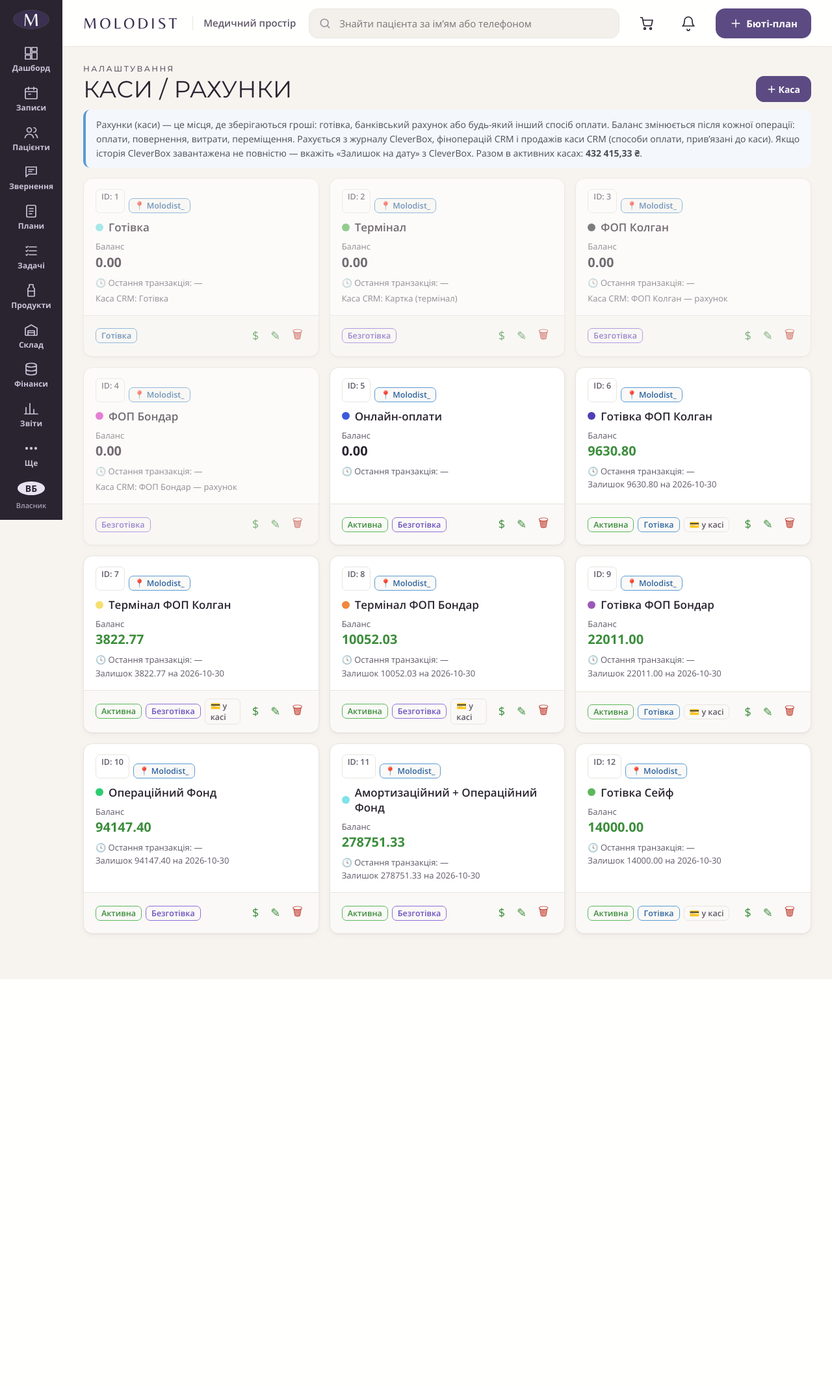
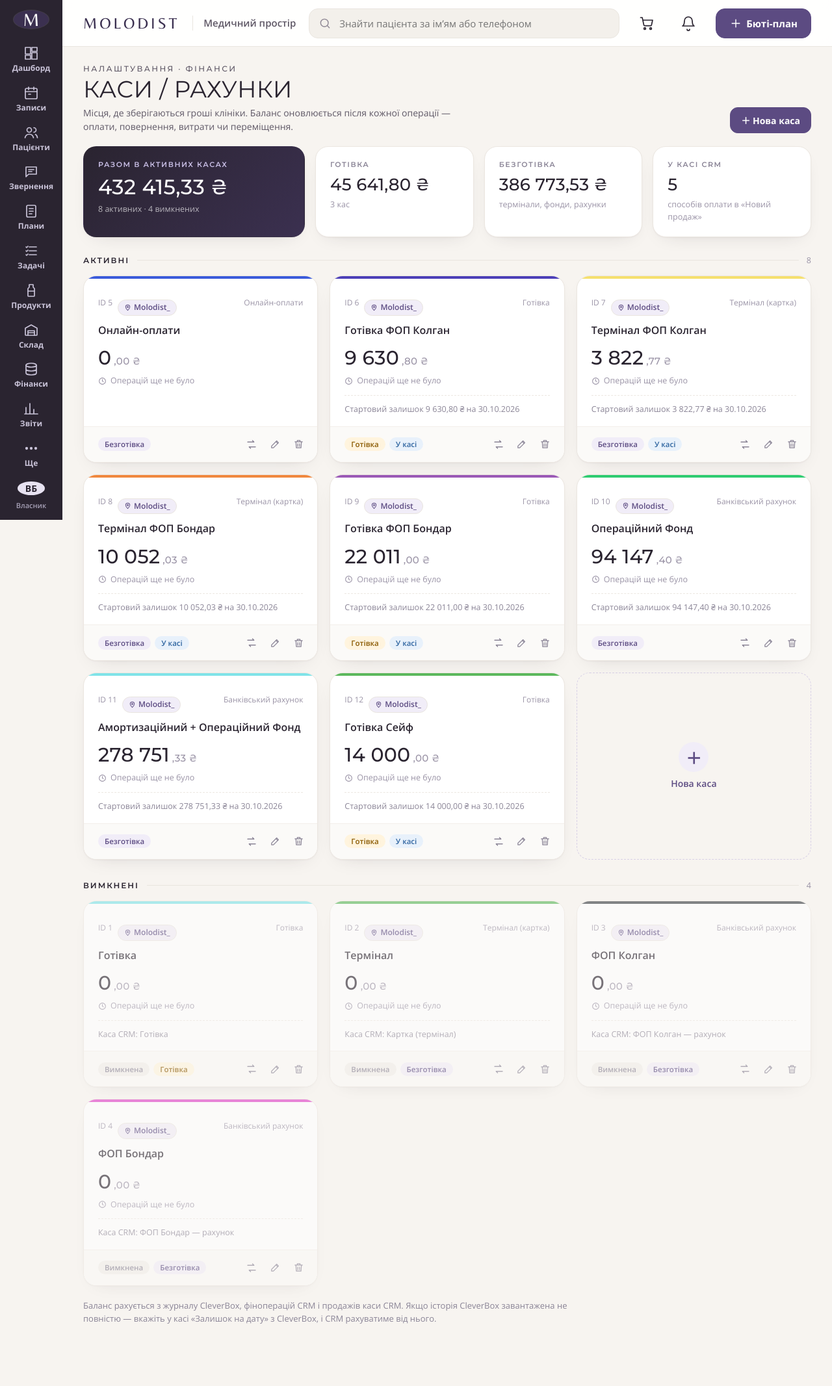
Before and after one commit to Vadym1927/molodist-crm, a FastAPI app: page /settings/cashboxes in a window 1280 px wide. Shown: the whole page at 65% size. Before the commit the page ends 1507 px from the top, so only its background shows below. Run offline with FastAPI, Linux system fonts and the light colour scheme; the visitor is signed in with stand-in values (Sample User, id 1); data comes from the database, SQL or seed files in the repository; data that the repository does not hold is empty.

Commit message:
Каси / рахунки: новий вигляд за брендбуком — підсумки (разом, готівка, безготівка, у касі), рівні картки з кольоровою смугою, великий баланс, групи Активні / Вимкнені / Видалені
Co-Authored-By: Claude Opus 5.5 <noreply@anthropic.com>
Claude-Session: https://claude.ai/code/session_01FHuvTsVE9Z5DNtMnQMpvBn

```diff
--- a/app/templates/cashboxes.html
+++ b/app/templates/cashboxes.html
@@ -4,45 +4,88 @@
 {% set qp = request.query_params %}
 {% include "_cs_style.html" %}
 <style>
-.bx-grid{display:grid;grid-template-columns:repeat(auto-fill,minmax(300px,1fr));gap:16px}
-.bx{background:#fff;border:1px solid var(--line);border-radius:14px;box-shadow:var(--shadow);display:flex;flex-direction:column}
-.bx .tp{padding:16px 18px;flex:1}.bx .bt{display:flex;align-items:center;gap:6px;padding:12px 18px;border-top:1px solid var(--line);background:#FAF9F7;border-radius:0 0 14px 14px}
-.tg{display:inline-block;border:1.5px solid var(--line);border-radius:7px;padding:2px 8px;font:600 12.5px var(--sans);color:var(--muted)}
-.tg.loc{border-color:#5B9BD5;color:#2f65a0}.tg.on{border-color:#5CB85C;color:#3c8d3c}.tg.cash{border-color:#5B9BD5;color:#2f65a0}.tg.nc{border-color:#8E6FD8;color:#6A4FC0}
-.bx h3{display:flex;align-items:center;gap:8px;margin:10px 0 8px;font:600 17px var(--sans);text-transform:none;letter-spacing:0}
-.dot{width:12px;height:12px;border-radius:50%;flex:none}
-.bal{font:700 20px var(--sans)}.bal.pos{color:#3c8d3c}.bal.neg{color:#C0392B}
-.ic{border:0;background:none;cursor:pointer;font-size:18px;padding:4px 6px;border-radius:8px}.ic:hover{background:var(--soft)}
-.bx.off{opacity:.65}
+.cx-head{display:flex;justify-content:space-between;align-items:flex-end;gap:16px;flex-wrap:wrap;margin-bottom:20px}
+.cx-head p{margin:6px 0 0;color:var(--muted);font-size:14px;max-width:620px;line-height:1.5}
+.cx-sum{display:grid;grid-template-columns:1.4fr 1fr 1fr 1fr;gap:16px;margin-bottom:26px}
+.cx-k{background:#fff;border:1px solid #ECE7E1;border-radius:20px;padding:20px 22px;box-shadow:0 1px 2px rgba(42,36,48,.04),0 10px 30px -18px rgba(42,36,48,.22)}
+.cx-k span{display:block;font:600 11px var(--head);letter-spacing:.14em;text-transform:uppercase;color:#8a8496}
+.cx-k b{display:block;margin-top:10px;font:500 26px/1.1 var(--head);color:#2A2430;letter-spacing:.01em;white-space:nowrap}
+.cx-k small{display:block;margin-top:6px;color:#9a93a6;font-size:12.5px}
+.cx-k.hero{background:linear-gradient(135deg,#2A2430 0%,#3B3050 100%);border-color:transparent;color:#fff}
+.cx-k.hero span{color:#C9BFE6}.cx-k.hero b{color:#fff;font-size:32px}.cx-k.hero small{color:rgba(255,255,255,.65)}
+.cx-sec{display:flex;align-items:center;gap:12px;margin:6px 0 14px}
+.cx-sec h2{margin:0;font:600 12px var(--head);letter-spacing:.16em;text-transform:uppercase;color:#2A2430}
+.cx-sec i{flex:1;height:1px;background:#E9E5DF}.cx-sec em{font-style:normal;color:#9a93a6;font-size:12.5px}
+.bx-grid{display:grid;grid-template-columns:repeat(auto-fill,minmax(290px,1fr));gap:18px;margin-bottom:30px}
+.bx{position:relative;background:#fff;border:1px solid #ECE7E1;border-radius:20px;display:flex;flex-direction:column;overflow:hidden;
+  box-shadow:0 1px 2px rgba(42,36,48,.04),0 10px 30px -20px rgba(42,36,48,.25);transition:transform .15s,box-shadow .15s}
+.bx:hover{transform:translateY(-2px);box-shadow:0 2px 4px rgba(42,36,48,.05),0 18px 40px -22px rgba(42,36,48,.35)}
+.bx:before{content:"";position:absolute;left:0;top:0;right:0;height:4px;background:var(--bc,#C9BFE6)}
+.bx .tp{padding:22px 22px 16px;flex:1;display:flex;flex-direction:column}
+.bx .meta{display:flex;align-items:center;gap:8px;font-size:12px;color:#9a93a6}
+.bx .meta .loc{display:inline-flex;align-items:center;gap:4px;color:#5C4B82;background:#F1EDF8;border-radius:99px;padding:2px 9px;font-weight:600}
+.bx h3{margin:12px 0 0;font:600 16px/1.3 var(--sans);text-transform:none;letter-spacing:0;color:#2A2430}
+.bx .bl{margin-top:18px;font:500 30px/1 var(--head);color:#2A2430;letter-spacing:.01em}
+.bx .bl small{font:500 15px var(--head);color:#9a93a6;margin-left:4px}
+.bx .bl.neg{color:#B23B2E}
+.bx .lt{margin-top:10px;font-size:12.5px;color:#9a93a6;display:flex;align-items:center;gap:6px}
+.bx .ex{margin-top:12px;padding-top:12px;border-top:1px dashed #ECE7E1;font-size:12.5px;color:#8a8496;line-height:1.5}
+.bx .bt{display:flex;align-items:center;gap:6px;flex-wrap:wrap;row-gap:4px;padding:10px 12px 10px 22px;border-top:1px solid #F3EFEA;background:#FBFAF8}
+.pl{display:inline-flex;align-items:center;gap:5px;font:600 11.5px var(--sans);border-radius:99px;padding:3px 10px;white-space:nowrap}
+.pl.on{background:#EAF6EA;color:#2E6B2E}.pl.on:before{content:"";width:6px;height:6px;border-radius:50%;background:#4CAF50}
+.pl.off{background:#F2EFEA;color:#8a8496}
+.pl.cash{background:#FFF4DE;color:#8A5A00}.pl.nc{background:#F1EDF8;color:#5C4B82}.pl.pos{background:#E8F1FB;color:#2f65a0}
+.ib{width:34px;height:34px;flex:none;display:grid;place-items:center;border:0;background:none;border-radius:10px;cursor:pointer;color:#8a8496;text-decoration:none}
+.ib:hover{background:#F1EDF8;color:#3B3050}.ib.del:hover{background:#FDECEA;color:#B23B2E}
+.bx.off{opacity:.62}.bx.off:hover{opacity:1}
+.cx-add{border:1.5px dashed #D8D0E6;border-radius:20px;display:grid;place-items:center;min-height:150px;cursor:pointer;background:transparent;color:#5C4B82;font:600 14px var(--sans);gap:8px;align-content:center}
+.cx-add:hover{background:#F7F4FB;border-color:#5C4B82}
+.cx-add i{width:46px;height:46px;border-radius:50%;background:#F1EDF8;display:grid;place-items:center;font-style:normal;font-size:24px}
+.cx-note{font-size:13px;color:#8a8496;line-height:1.55;max-width:760px;margin:-10px 0 24px}
+@media(max-width:900px){.cx-sum{grid-template-columns:1fr 1fr}.cx-k.hero{grid-column:1/-1}}
 </style>
-<div class="eyebrow"><a href="/settings" style="text-decoration:none">Налаштування</a></div>
-<div class="row between" style="gap:8px;flex-wrap:wrap"><h1 style="margin:0">Каси / рахунки</h1>
-  <button class="btn" type="button" onclick="bxEdit(null)">＋ Каса</button></div>
+{% set act = boxes|rejectattr('deleted')|selectattr('active')|list %}
+{% set inact = boxes|rejectattr('deleted')|rejectattr('active')|list %}
+{% set dels = boxes|selectattr('deleted')|list %}
+{% set cash_t = act|selectattr('cash')|sum(attribute='balance') %}
+<div class="cx-head"><div><div class="eyebrow"><a href="/settings" style="text-decoration:none">Налаштування · Фінанси</a></div><h1 style="margin:0">Каси / рахунки</h1>
+  <p>Місця, де зберігаються гроші клініки. Баланс оновлюється після кожної операції — оплати, повернення, витрати чи переміщення.</p></div>
+  <button class="btn" type="button" onclick="bxEdit(null)">＋ Нова каса</button></div>
 {% if qp.get('msg') %}<div class="alert" style="background:var(--ok-bg);color:var(--ok)">{{ qp.get('msg') }}</div>{% endif %}
 {% if qp.get('err') %}<div class="alert">{{ qp.get('err') }}</div>{% endif %}
-<div class="cs-note" style="margin:12px 0 16px">Рахунки (каси) — це місця, де зберігаються гроші: готівка, банківський рахунок або будь-який інший спосіб оплати. Баланс змінюється після кожної операції: оплати, повернення, витрати, переміщення. Рахується з журналу CleverBox, фіноперацій CRM і продажів каси CRM (способи оплати, привʼязані до каси). Якщо історія CleverBox завантажена не повністю — вкажіть «Залишок на дату» з CleverBox. Разом в активних касах: <b>{{ total|uah }}</b>.</div>
+<div class="cx-sum">
+  <div class="cx-k hero"><span>Разом в активних касах</span><b>{{ '{:,.2f}'.format(total).replace(',', ' ').replace('.', ',') }} ₴</b><small>{{ act|length }} активних · {{ inact|length }} вимкнених</small></div>
+  <div class="cx-k"><span>Готівка</span><b>{{ '{:,.2f}'.format(cash_t).replace(',', ' ').replace('.', ',') }} ₴</b><small>{{ act|selectattr('cash')|list|length }} кас</small></div>
+  <div class="cx-k"><span>Безготівка</span><b>{{ '{:,.2f}'.format(total - cash_t).replace(',', ' ').replace('.', ',') }} ₴</b><small>термінали, фонди, рахунки</small></div>
+  <div class="cx-k"><span>У касі CRM</span><b>{{ act|selectattr('in_pos')|list|length }}</b><small>способів оплати в «Новий продаж»</small></div>
+</div>
 
 {% macro card(b) %}
-<div class="bx {{ '' if b.active else 'off' }}"><div class="tp">
-  <div style="display:flex;gap:6px;flex-wrap:wrap"><span class="tg">ID: {{ b.id }}</span>{% if b.location %}<span class="tg loc">📍 {{ b.location }}</span>{% endif %}</div>
-  <h3><span class="dot" style="background:{{ b.color or '#999' }}"></span>{{ b.name }}</h3>
-  <div class="small muted">Баланс</div><div class="bal {{ 'pos' if b.balance > 0 else ('neg' if b.balance < 0 else '') }}">{{ '%.2f'|format(b.balance) }}</div>
-  <div class="small muted" style="margin-top:8px">🕓 Остання транзакція: {{ b.last|dt('%d.%m.%Y • %H:%M') if b.last else '—' }}</div>
-  {% if b.methods %}<div class="small muted" style="margin-top:4px">Каса CRM: {{ b.methods|join(', ') }}</div>{% endif %}
-  {% if b.opening_date %}<div class="small muted">Залишок {{ '%.2f'|format(b.opening) }} на {{ b.opening_date }}</div>{% endif %}
+<div class="bx {{ '' if b.active and not b.deleted else 'off' }}" style="--bc:{{ b.color or '#C9BFE6' }}"><div class="tp">
+  <div class="meta"><span>ID {{ b.id }}</span>{% if b.location %}<span class="loc"><svg width="11" height="11" viewBox="0 0 24 24" fill="none" stroke="currentColor" stroke-width="2.2" stroke-linecap="round" stroke-linejoin="round"><path d="M12 21s-7-6.2-7-11.5a7 7 0 0 1 14 0C19 14.8 12 21 12 21z"/><circle cx="12" cy="9.5" r="2.4"/></svg>{{ b.location }}</span>{% endif %}<span style="margin-left:auto">{{ b.type_label }}</span></div>
+  <h3>{{ b.name }}</h3>
+  {% set whole, frac = ('%.2f'|format(b.balance)).split('.') %}
+  <div class="bl {{ 'neg' if b.balance < 0 }}">{{ '{:,}'.format(whole|int).replace(',', ' ') }}<small>,{{ frac }} ₴</small></div>
+  <div class="lt"><svg width="13" height="13" viewBox="0 0 24 24" fill="none" stroke="currentColor" stroke-width="2" stroke-linecap="round"><circle cx="12" cy="12" r="9"/><path d="M12 7v5l3 2"/></svg>{{ ('Остання операція ' ~ b.last|dt('%d.%m.%Y, %H:%M')) if b.last else 'Операцій ще не було' }}</div>
+  {% if b.methods or b.opening_date or b.note %}<div class="ex">{% if b.methods %}Каса CRM: {{ b.methods|join(', ') }}<br>{% endif %}{% if b.opening_date %}Стартовий залишок {{ '{:,.2f}'.format(b.opening or 0).replace(',', ' ').replace('.', ',') }} ₴ на {{ b.opening_date[8:10] }}.{{ b.opening_date[5:7] }}.{{ b.opening_date[:4] }}<br>{% endif %}{{ b.note or '' }}</div>{% endif %}
   </div><div class="bt">
-  {% if b.active %}<span class="tg on">Активна</span>{% endif %}<span class="tg {{ 'cash' if b.cash else 'nc' }}">{{ 'Готівка' if b.cash else 'Безготівка' }}</span>{% if b.in_pos and b.active %}<span class="tg" title="Показується в касі як спосіб оплати">💳 у касі</span>{% endif %}
-  <span style="flex:1"></span>
-  {% if b.deleted %}<form method="post" action="/settings/cashboxes/{{ b.id }}/restore" style="margin:0"><button class="btn ghost" style="padding:3px 10px">Відновити</button></form>
-  {% else %}<a class="ic" href="?open={{ b.id }}" title="Рух коштів" style="color:#3c8d3c;text-decoration:none">$</a>
-  <button class="ic" type="button" title="Змінити" style="color:#3c8d3c" onclick='bxEdit({{ b|tojson }})'>✎</button>
-  <form method="post" action="/settings/cashboxes/{{ b.id }}/delete" data-delpw="Видалити касу «{{ b.name }}»? Якщо по ній були операції — вона перейде у «Видалені каси»." style="margin:0"><button class="ic" title="Видалити" style="color:#C0392B">🗑</button></form>{% endif %}
+  {% if b.deleted %}<span class="pl off">Видалена {{ b.deleted_at or '' }}</span>{% elif b.active %}{% else %}<span class="pl off">Вимкнена</span>{% endif %}
+  <span class="pl {{ 'cash' if b.cash else 'nc' }}">{{ 'Готівка' if b.cash else 'Безготівка' }}</span>{% if b.in_pos and b.active and not b.deleted %}<span class="pl pos" title="Показується в «Новий продаж» як спосіб оплати">У касі</span>{% endif %}
+  <span style="flex:1"></span><span style="display:inline-flex;gap:2px;margin-left:auto">
+  {% if b.deleted %}<form method="post" action="/settings/cashboxes/{{ b.id }}/restore" style="margin:0"><button class="btn ghost" style="padding:4px 12px">Відновити</button></form>
+  {% else %}<a class="ib" href="?open={{ b.id }}" title="Рух коштів"><svg width="18" height="18" viewBox="0 0 24 24" fill="none" stroke="currentColor" stroke-width="1.8" stroke-linecap="round" stroke-linejoin="round"><path d="M4 7h13l-3-3M20 17H7l3 3"/></svg></a>
+  <button class="ib" type="button" title="Змінити" onclick='bxEdit({{ b|tojson }})'><svg width="17" height="17" viewBox="0 0 24 24" fill="none" stroke="currentColor" stroke-width="1.8" stroke-linecap="round" stroke-linejoin="round"><path d="M4 20h4L19 9l-4-4L4 16z"/><path d="M13.5 6.5l4 4"/></svg></button>
+  <form method="post" action="/settings/cashboxes/{{ b.id }}/delete" data-delpw="Видалити касу «{{ b.name }}»? Якщо по ній були операції — вона перейде у «Видалені каси»." style="margin:0"><button class="ib del" title="Видалити"><svg width="17" height="17" viewBox="0 0 24 24" fill="none" stroke="currentColor" stroke-width="1.8" stroke-linecap="round" stroke-linejoin="round"><path d="M4 7h16M10 11v6M14 11v6M6 7l1 13h10l1-13M9 7V4h6v3"/></svg></button></form>{% endif %}</span>
 </div></div>
 {% endmacro %}
 
-<div class="bx-grid">{% for b in boxes if not b.deleted %}{{ card(b) }}{% endfor %}</div>
-{% set dels = boxes|selectattr('deleted')|list %}
-{% if dels %}<span class="cs-tag" style="margin-top:22px">Видалені каси</span><div class="cs-box"><div class="bx-grid">{% for b in dels %}{{ card(b) }}{% endfor %}</div></div>{% endif %}
+<div class="cx-sec"><h2>Активні</h2><i></i><em>{{ act|length }}</em></div>
+<div class="bx-grid">{% for b in act %}{{ card(b) }}{% endfor %}<button class="cx-add" type="button" onclick="bxEdit(null)"><i>＋</i>Нова каса</button></div>
+{% if inact %}<div class="cx-sec"><h2>Вимкнені</h2><i></i><em>{{ inact|length }}</em></div>
+<div class="bx-grid">{% for b in inact %}{{ card(b) }}{% endfor %}</div>{% endif %}
+{% if dels %}<div class="cx-sec"><h2>Видалені каси</h2><i></i><em>{{ dels|length }}</em></div>
+<div class="bx-grid">{% for b in dels %}{{ card(b) }}{% endfor %}</div>{% endif %}
+<p class="cx-note">Баланс рахується з журналу CleverBox, фіноперацій CRM і продажів каси CRM. Якщо історія CleverBox завантажена не повністю — вкажіть у касі «Залишок на дату» з CleverBox, і CRM рахуватиме від нього.</p>
 
 {% if detail %}
 <dialog class="cs-d" id="bx-mv" style="width:min(760px,96vw)"><div class="cs-dh"><h3>{{ detail.name }} · {{ '%.2f'|format(detail.balance) }} ₴</h3><a class="cs-x" href="/settings/cashboxes" style="display:grid;place-items:center;text-decoration:none">×</a></div>
```
